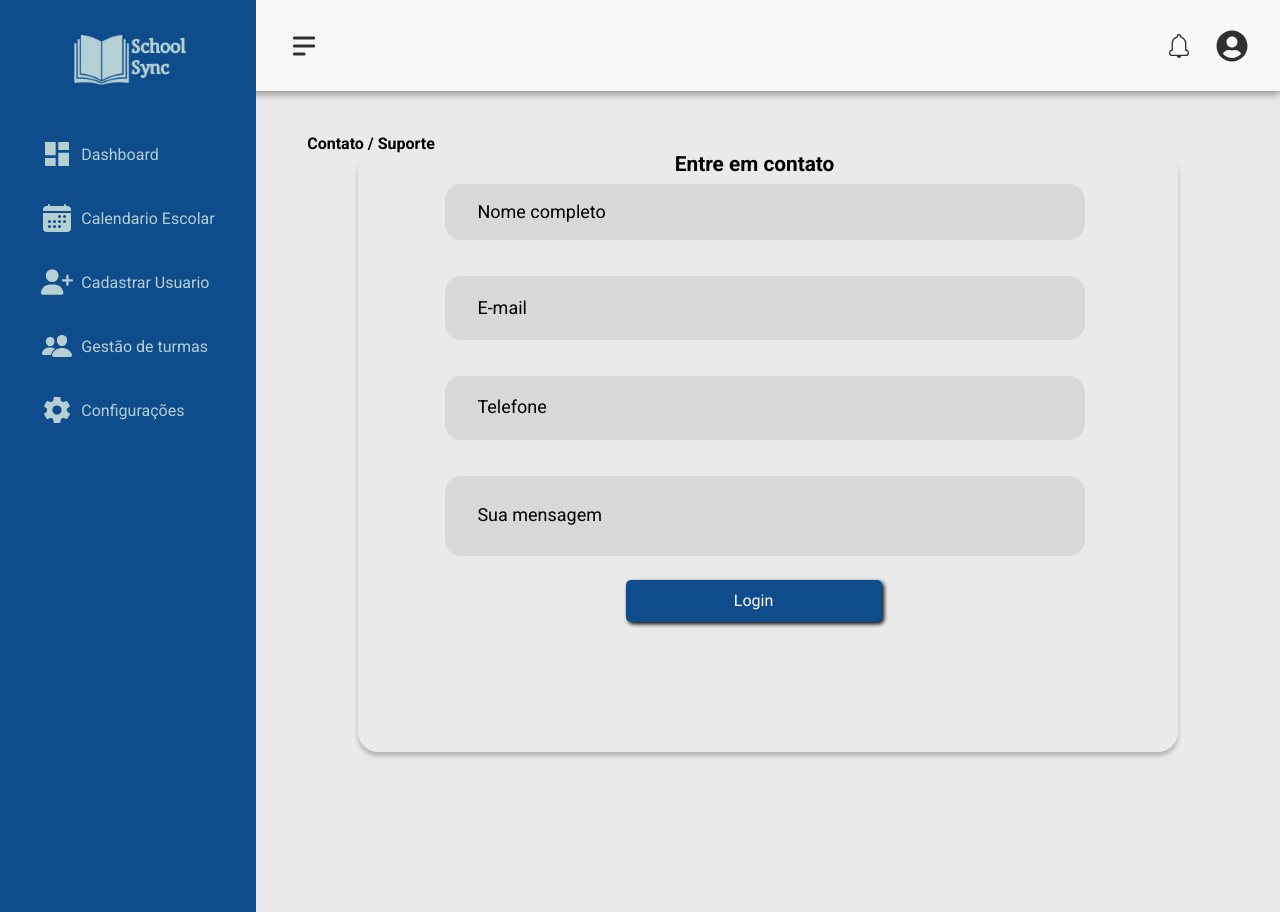
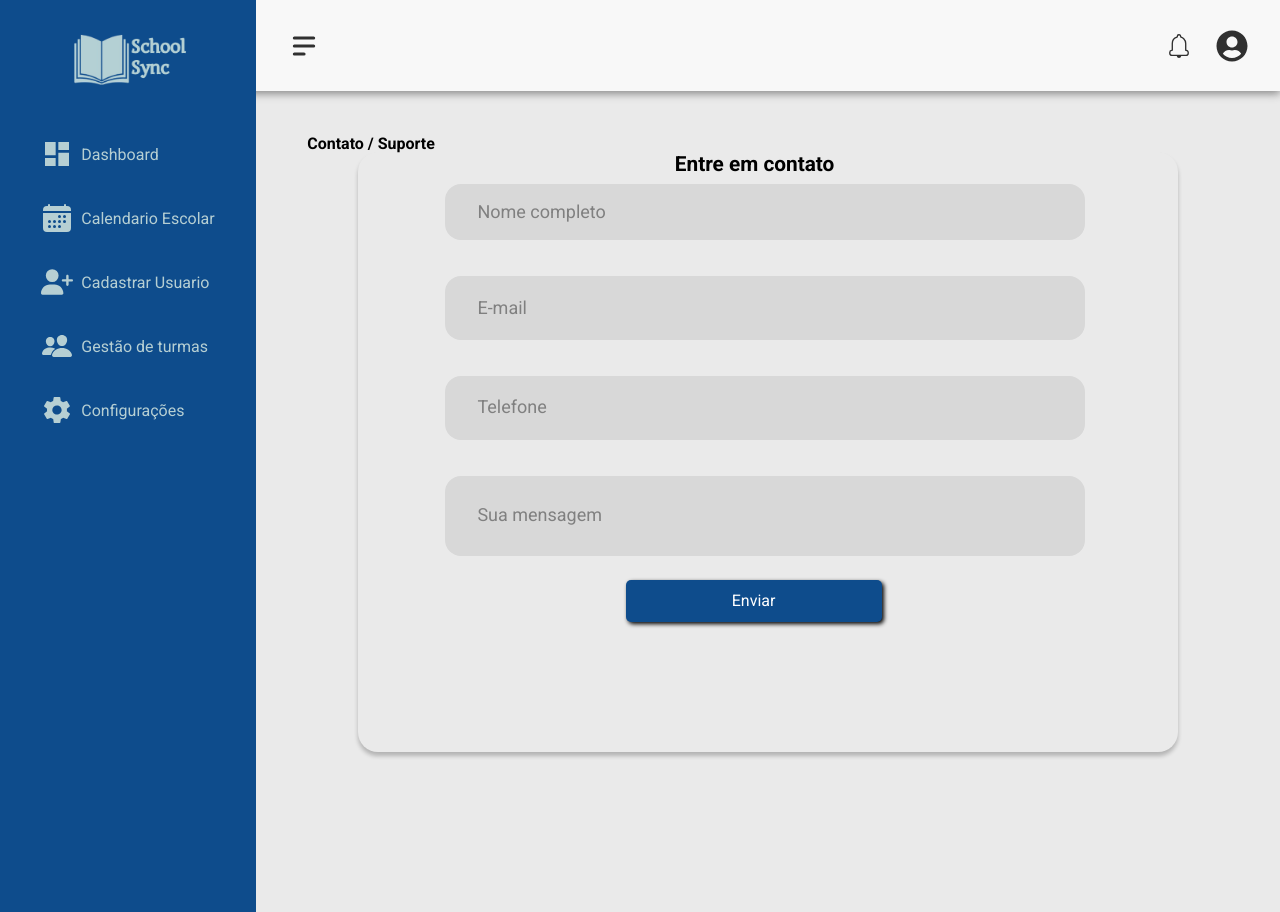
Before and after one commit to Alisonjs0/SchoolSync, a Next.js app: page /pages/contatosuporte in a window 1280 px wide. Built offline with nearby package versions, Linux system fonts and the light colour scheme.

Commit message:
Alterações Contato/Suporte

```diff
--- a/app/pages/contatosuporte/contato-suporte.css
+++ b/app/pages/contatosuporte/contato-suporte.css
@@ -77,7 +77,7 @@ input{
 
 ::placeholder{
     font-size: large;
-    color: black;
+    color: gray;
     font-family: "Roboto", system-ui;
     padding-left: 5%;
 }
--- a/app/pages/contatosuporte/page.js
+++ b/app/pages/contatosuporte/page.js
@@ -28,7 +28,7 @@ const ContatoSuporte = () => {
                     placeholder='Sua mensagem'
                 />
             <div className="loginButton">
-                <button id="loginButton">Login</button>
+                <button id="loginButton">Enviar</button>
             </div>
             </div>
         </EsqueletoPrincipal>
```
